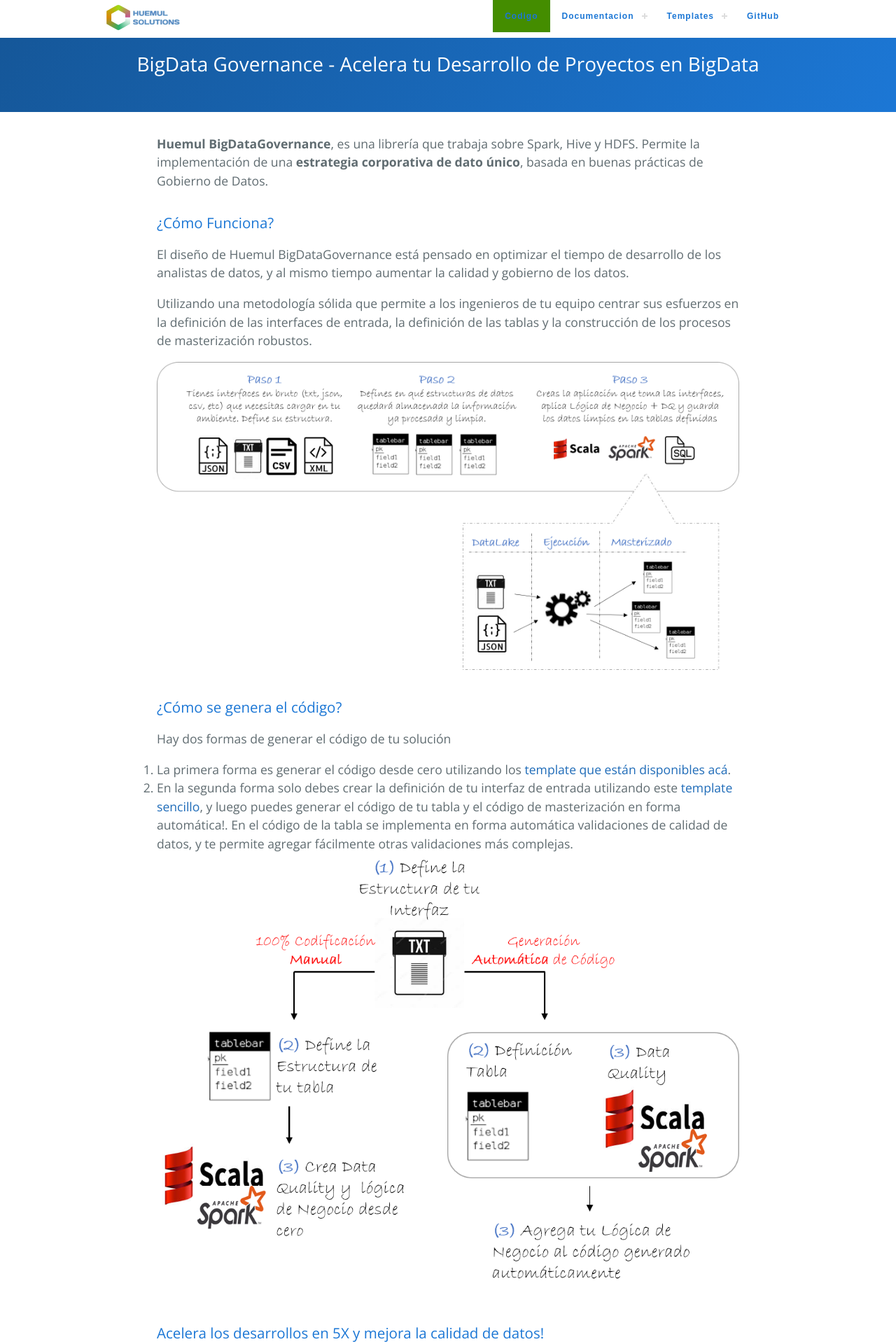
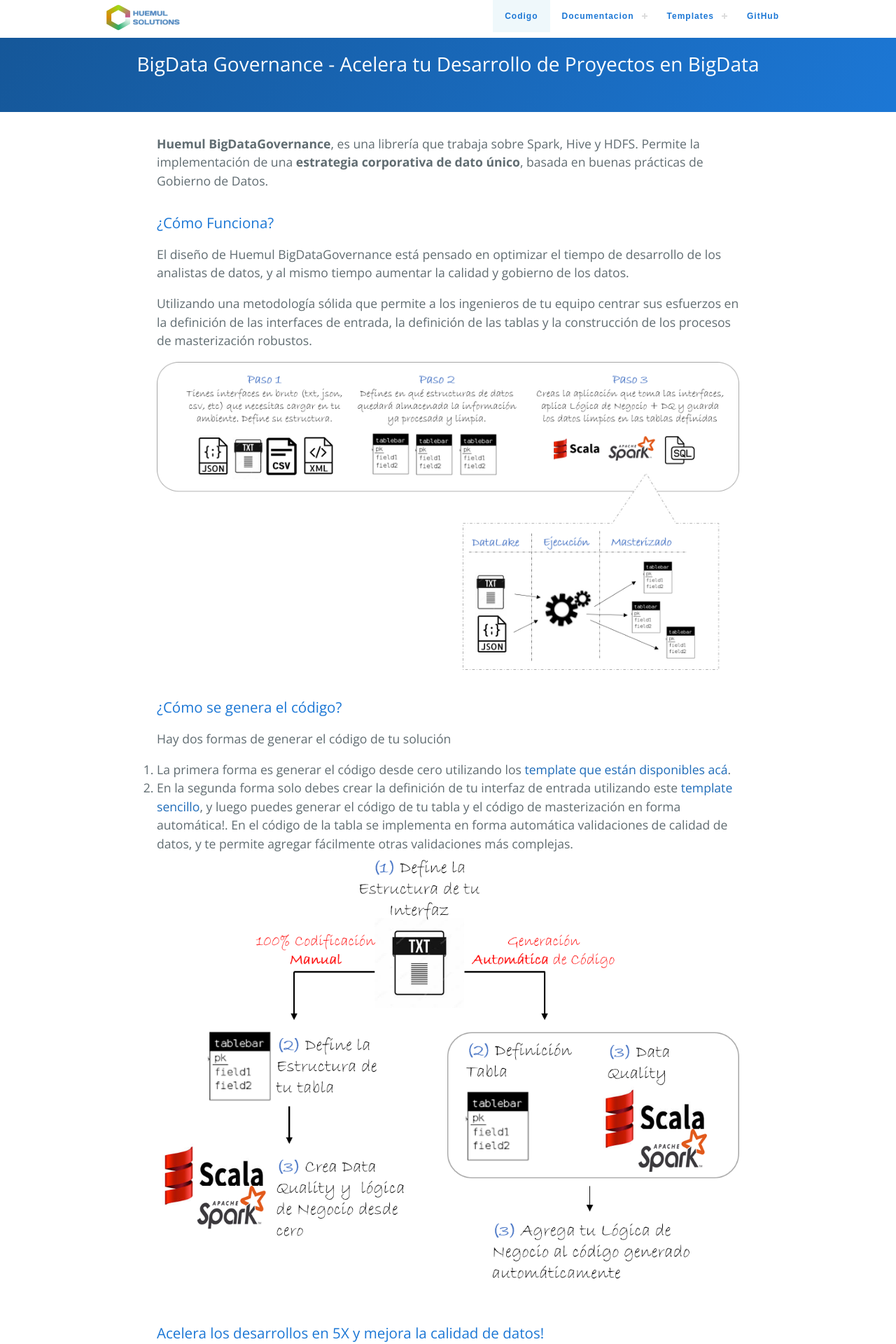
Before and after one commit to Blashhm/blashhm.github.io, a Jekyll site: the page built from index.md, in a window 1280 px wide. Shown: the top 1920 px of the page at 70% size. Built offline with Jekyll 4.4.1, drawn with Linux system fonts in a browser that asks for light colours.

Commit message:
Update responsive.scss

```diff
--- a/_sass/responsive.scss
+++ b/_sass/responsive.scss
@@ -11,7 +11,7 @@ nav{position:relative;width:980px;margin:0 auto;}
 #cssmenu > ul > li{float:left}
 #cssmenu > ul > li > a{padding:17px;font-size:12px;letter-spacing:1px;text-decoration:none;color:#1c77d5;font-weight:700;} /*#ddd*/
 #cssmenu > ul > li:hover > a,#cssmenu ul li.active a{color:#1c77d5} /*#fff*/
-#cssmenu > ul > li:hover,#cssmenu ul li.active:hover,#cssmenu ul li.active,#cssmenu ul li.has-sub.active:hover{background:#448D00!important;-webkit-transition:background .3s ease;-ms-transition:background .3s ease;transition:background .3s ease;}
+#cssmenu > ul > li:hover,#cssmenu ul li.active:hover,#cssmenu ul li.active,#cssmenu ul li.has-sub.active:hover{background:#EFF8FB!important;-webkit-transition:background .3s ease;-ms-transition:background .3s ease;transition:background .3s ease;} /*#448D00*/
 #cssmenu > ul > li.has-sub > a{padding-right:30px}
 #cssmenu > ul > li.has-sub > a:after{position:absolute;top:22px;right:11px;width:8px;height:2px;display:block;background:#ddd;content:''}
 #cssmenu > ul > li.has-sub > a:before{position:absolute;top:19px;right:14px;display:block;width:2px;height:8px;background:#ddd;content:'';-webkit-transition:all .25s ease;-ms-transition:all .25s ease;transition:all .25s ease}
```
